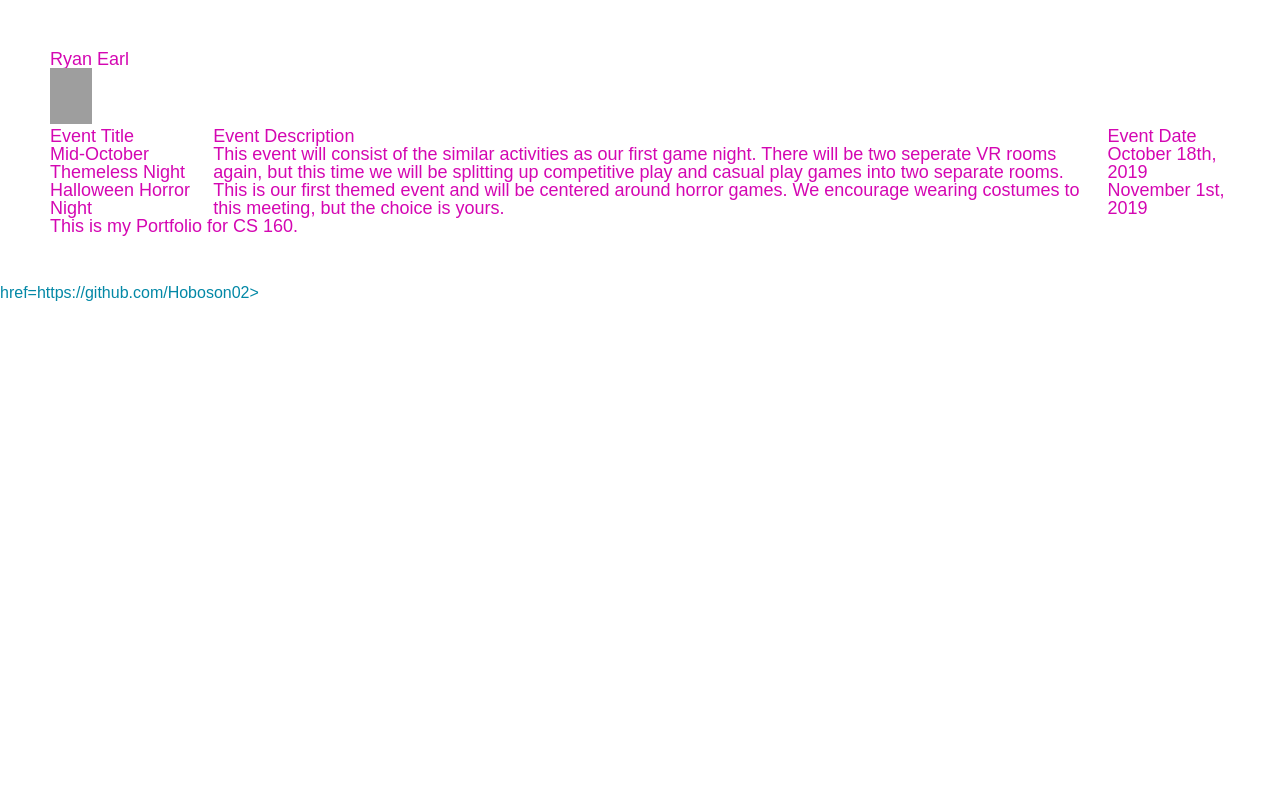
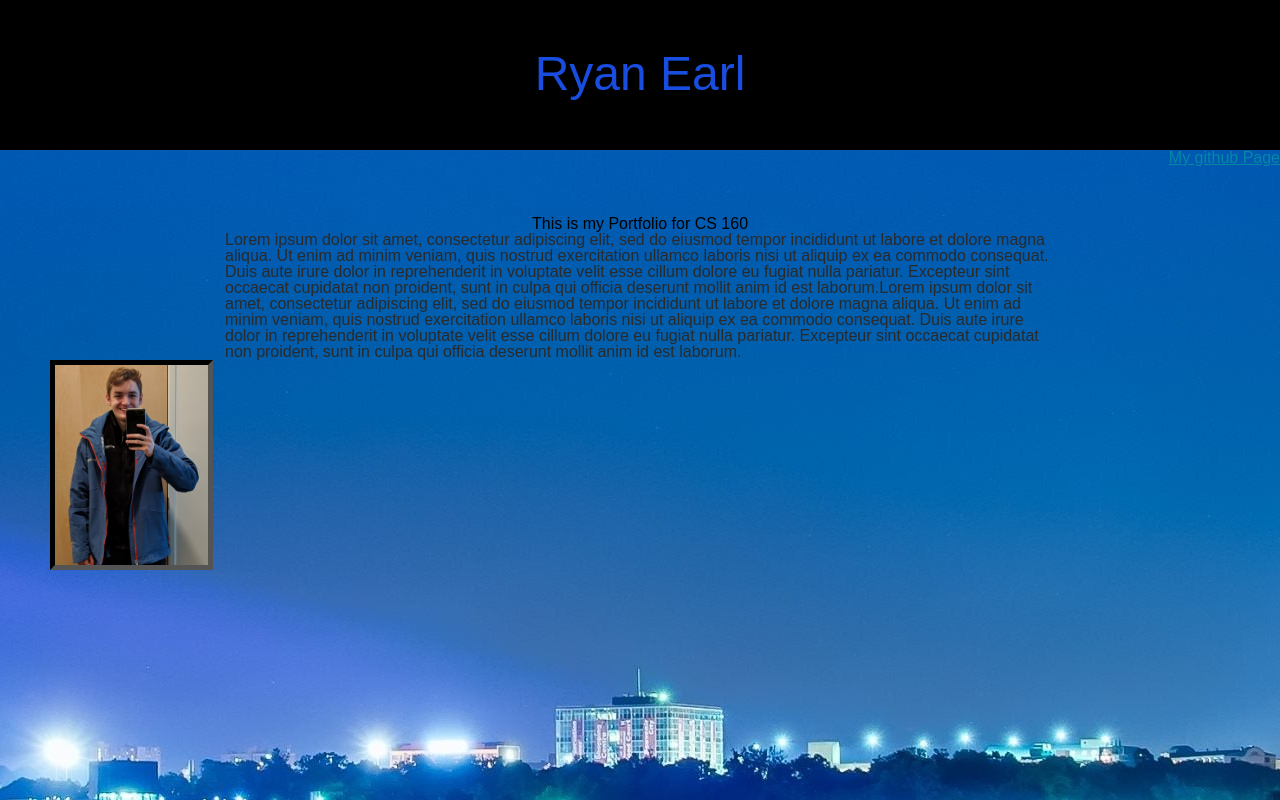
Before and after one commit to Hoboson02/Earlr-osu-github.io, a plain HTML site: page index.html in a window 1280 px wide. Drawn offline with Linux system fonts and the light colour scheme; grey boxes are pictures that could not be loaded.

Commit message:
Major Formatting changes

```diff
--- a/index.html
+++ b/index.html
@@ -5,38 +5,34 @@
     <link href="screen.css" media="screen" rel="stylesheet" type="text/css" />
     <title>Ryan Earl</title>
   </head>
-  <body class="index">
+  <body background="Background crop.jpg" class="index">
+    <header>
+      <h1 id="myHeader"><b>Ryan Earl</b></h1>
+      <p align="right"><a href="https://github.com/Hoboson02" class="w3-button w3-black">My github Page</a></p>
+    </header>
+      <style>p#first {color: black;} </style>
     <div id="main" role="main">
-      <h1>Ryan Earl
-        <p><img id="me_snow" src="me snow.jpg" class="rotate90" height="56" width="42"></p>
-        <p><table>
-            <tr>
-              <th><b>Event Title</b></th>
-              <th><b>Event Description</b></th>
-              <th><b>Event Date</b></th>
-            </tr>
-            <tr>
-              <td>Mid-October Themeless Night</td>
-              <td>This event will consist of the similar activities as our first game night. There will be two seperate VR rooms again, but this time we will be splitting up competitive play and casual play games into two separate rooms.</td>
-              <td>October 18th, 2019</td>
-            </tr>
-            <tr>
-              <td>Halloween Horror Night</td>
-              <td>This is our first themed event and will be centered around horror games. We encourage wearing costumes to this meeting, but the choice is yours.</td>
-              <td>November 1st, 2019</td>
-            </tr>
-          </table></p>
-      <p>This is my Portfolio for CS 160.</p>
+      <style>
+        #myHeader {
+          background-color: rgb(0, 0, 0);
+          color: rgb(24, 77, 223);
+           height: 50px;
+          padding: 50px;
+          text-align: center;
+        }
+        </style>
+        <style>p#maintext {
+          padding-left: 175px;
+          padding-right: 175px; </style>
+      <p align="center" id="first"><b>This is my Portfolio for CS 160</b></p>
+      <p id="maintext">Lorem ipsum dolor sit amet, consectetur adipiscing elit, sed do eiusmod tempor incididunt ut labore et dolore magna aliqua. Ut enim ad minim veniam, quis nostrud exercitation ullamco laboris nisi ut aliquip ex ea commodo consequat. Duis aute irure dolor in reprehenderit in voluptate velit esse cillum dolore eu fugiat nulla pariatur. Excepteur sint occaecat cupidatat non proident, sunt in culpa qui officia deserunt mollit anim id est laborum.Lorem ipsum dolor sit amet, consectetur adipiscing elit, sed do eiusmod tempor incididunt ut labore et dolore magna aliqua. Ut enim ad minim veniam, quis nostrud exercitation ullamco laboris nisi ut aliquip ex ea commodo consequat. Duis aute irure dolor in reprehenderit in voluptate velit esse cillum dolore eu fugiat nulla pariatur. Excepteur sint occaecat cupidatat non proident, sunt in culpa qui officia deserunt mollit anim id est laborum.</p>
+        <p id="second"><img src="me snow cropped.jpg" height="200" width="153"></p>
     </div>
+    <style>p#second {
+        border: 5px inset black;
+        width: 163px;
+        height: 210px;
+        box-sizing: border-box; }
+     </style>
   </body>
-  <footer>
-    <address>
-      <ul>
-      <li><a>
-          href=https://github.com/Hoboson02>
-
-      </a></li>
-     </ul>
-    </address>
-  </footer>
 </html>
--- a/screen.css
+++ b/screen.css
@@ -18,8 +18,8 @@ time, mark, audio, video {
   font: inherit;
   vertical-align: baseline; }
 h1 {
-    font-size: 18px;
-    color: #d407b2;
+    font-size: 48px;
+    color: #000000;
 }
 
 body {
```
Also changed, not shown: Background crop.jpg (added), Background.jpg (added), Canyon.jpg (added), black.jpg (added), default_thumb.jpg (added), me snow cropped.jpg (added).
